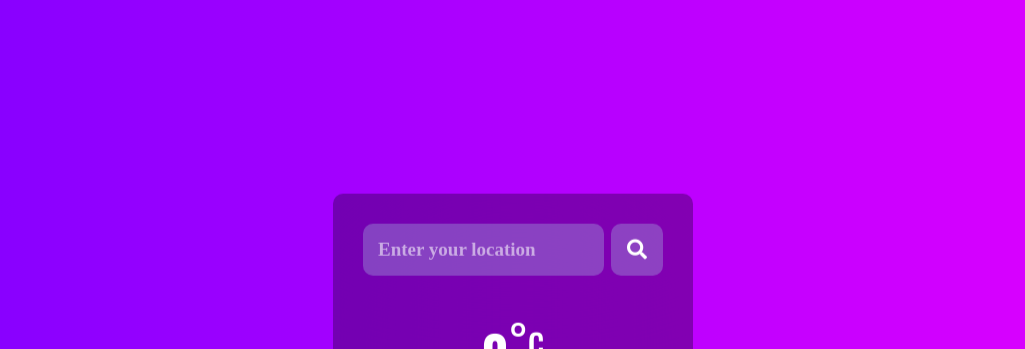
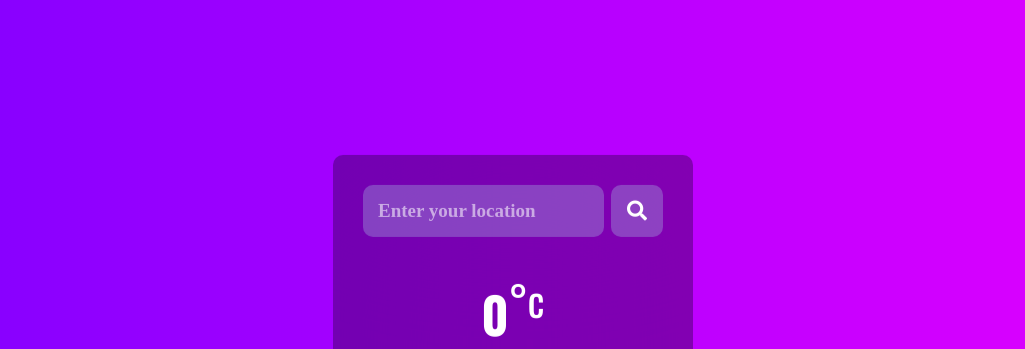
Before and after one commit to harshad57/WeatherApp, a plain HTML site: page index.html in a window 1280 px wide. Shown: the top 349 px of the page, without its empty margins (127-1152 px from the left). Drawn offline with nearby package versions, Linux system fonts and the light colour scheme.

Commit message:
Update style.css

```diff
--- a/src/style.css
+++ b/src/style.css
@@ -13,8 +13,8 @@
 
         .container{
             position: absolute;
-            top: 50%;
-            transform: translateY(-50%);
+            top: 40%;
+            transform: translateY(-40%);
             width: 300px;
         color:white;
   backdrop-filter:blur(100px);
```
